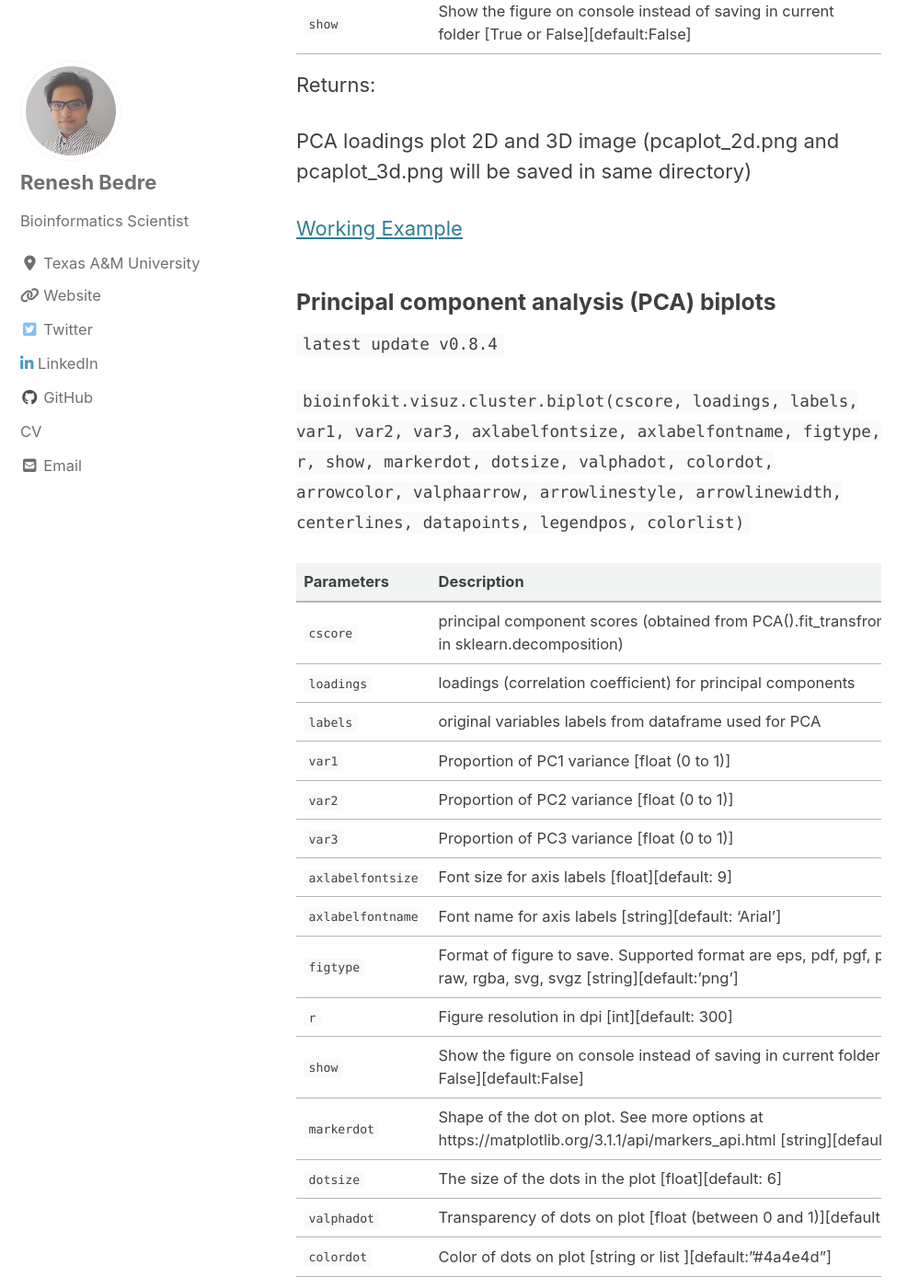
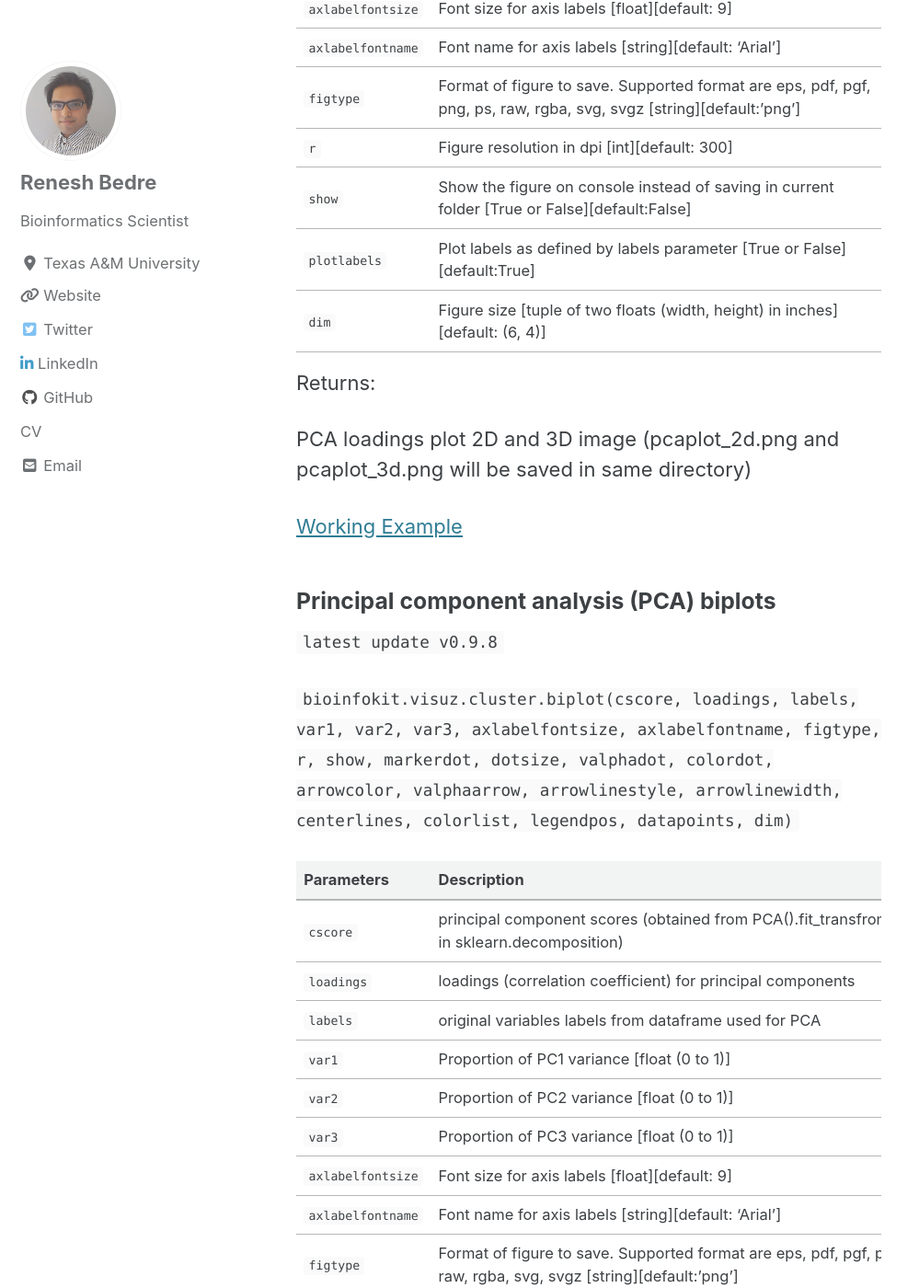
Before and after one commit to reneshbedre/reneshbedre.github.io, a Jekyll site: the page built from _posts/2020-03-11-howtoinstall.md, in a window 1280 px wide and 1400 px high, scrolled down 13260 px. Shown: the whole window at 92% size, without its empty margins (0-999 px from the left). Built offline with Jekyll 4.4.1, drawn with Linux system fonts in a browser that asks for light colours; cached includes are drawn as plain includes; nearby versions of some CDN libraries; a style sheet for code colours, icons or effects is not loaded; some of the changed text lies outside the part shown.

Commit message:
gff to gtf and pca plots updated

```diff
--- a/_posts/2020-03-11-howtoinstall.md
+++ b/_posts/2020-03-11-howtoinstall.md
@@ -266,8 +266,10 @@ heatmap plot (heatmap.png, heatmap_clus.png)
 ## Clustering analysis
 ### Scree plot
 
+`latest update v0.9.8`
+
 `bioinfokit.visuz.cluster.screeplot(obj, axlabelfontsize, axlabelfontname, axxlabel, axylabel,
-    figtype, r, show)`
+    figtype, r, show, dim)`
 
 Parameters | Description
 ------------ | -------------
@@ -279,6 +281,8 @@ Parameters | Description
 `figtype` | Format of figure to save. Supported format are eps, pdf, pgf, png, ps, raw, rgba, svg, svgz [string][default:'png']
 `r` | Figure resolution in dpi [int][default: 300]
 `show` | Show the figure on console instead of saving in current folder [True or False][default:False]
+`dim` | Figure size [tuple of two floats (width, height) in inches][default: (6, 4)]
+
 
 Returns:
 
@@ -288,8 +292,10 @@ Scree plot image (screeplot.png will be saved in same directory)
 
 ###  Principal component analysis (PCA) loadings plots
 
+`latest update v0.9.8`
+
 `bioinfokit.visuz.cluster.pcaplot(x, y, z, labels, var1, var2, var3, axlabelfontsize, axlabelfontname,
-    figtype, r, show)`
+    figtype, r, show, plotlabels, dim)`
 
 Parameters | Description
 ------------ | -------------
@@ -305,6 +311,8 @@ Parameters | Description
 `figtype` | Format of figure to save. Supported format are eps, pdf, pgf, png, ps, raw, rgba, svg, svgz [string][default:'png']
 `r` | Figure resolution in dpi [int][default: 300]
 `show` | Show the figure on console instead of saving in current folder [True or False][default:False]
+`plotlabels` | Plot labels as defined by labels parameter [True or False][default:True]
+`dim` | Figure size [tuple of two floats (width, height) in inches][default: (6, 4)]
 
 Returns:
 
@@ -314,11 +322,11 @@ PCA loadings plot 2D and 3D image (pcaplot_2d.png and pcaplot_3d.png will be sav
 
 ### Principal component analysis (PCA)  biplots
 
-`latest update v0.8.4`
+`latest update v0.9.8`
 
 `bioinfokit.visuz.cluster.biplot(cscore, loadings, labels, var1, var2, var3, axlabelfontsize, axlabelfontname,
     figtype, r, show, markerdot, dotsize, valphadot, colordot, arrowcolor, valphaarrow, arrowlinestyle, arrowlinewidth,
-    centerlines, datapoints, legendpos, colorlist)`
+    centerlines, colorlist, legendpos, datapoints, dim)`
 
 Parameters | Description
 ------------ | -------------
@@ -342,9 +350,10 @@ Parameters | Description
 `arrowlinestyle` | line style of the arrow. check more styles at https://matplotlib.org/3.1.0/gallery/lines_bars_and_markers/linestyles.html [string][default: '-']
 `arrowlinewidth`| line width of the arrow [float][default: 1.0]
 `centerlines`| draw center lines at x=0 and y=0 for 2D plot [bool (True or False)][default: True]
+`colorlist` | list of the categories to assign the color [list][default:None]
+`legendpos` | position of the legend on plot. For more options see loc parameter at https://matplotlib.org/3.1.1/api/_as_gen/matplotlib.pyplot.legend.html  [string ][default:"best"]
 `datapoints`| plot data points on graph [bool (True or False)][default: True]
-`legendpos` | position of the legend on plot. For more options see loc parameter at https://matplotlib.org/3.1.1/api/_as_gen/matplotlib.pyplot.legend.html  [string ][default:"best"]
-`colorlist` | list of the categories to assign the color [list][default:None]
+`dim` | Figure size [tuple of two floats (width, height) in inches][default: (6, 4)]
 
 Returns:
 
@@ -633,11 +642,14 @@ Output will be saved in same directory
 
 ### GFF3 to GTF file format conversion
 
-`bioinfokit.analys.gff.gff_to_gtf(file)`
+`latest update v0.9.8`
+
+`bioinfokit.analys.gff.gff_to_gtf(file, mrna_feature_name)`
 
 Parameters | Description
 ------------ | -------------
 `file` | GFF3 genome annotation file
+`mrna_feature_name` | Name of the feature (column 3 of GFF3 file) of protein coding mRNA if other than 'mRNA' or 'transcript'
 
 Returns:
 
```
Also changed, not shown: _posts/2018-3-30-pca-expression.md (+2 -2 lines), _posts/2020-05-16-gffgtf.md (+12 -6 lines).
